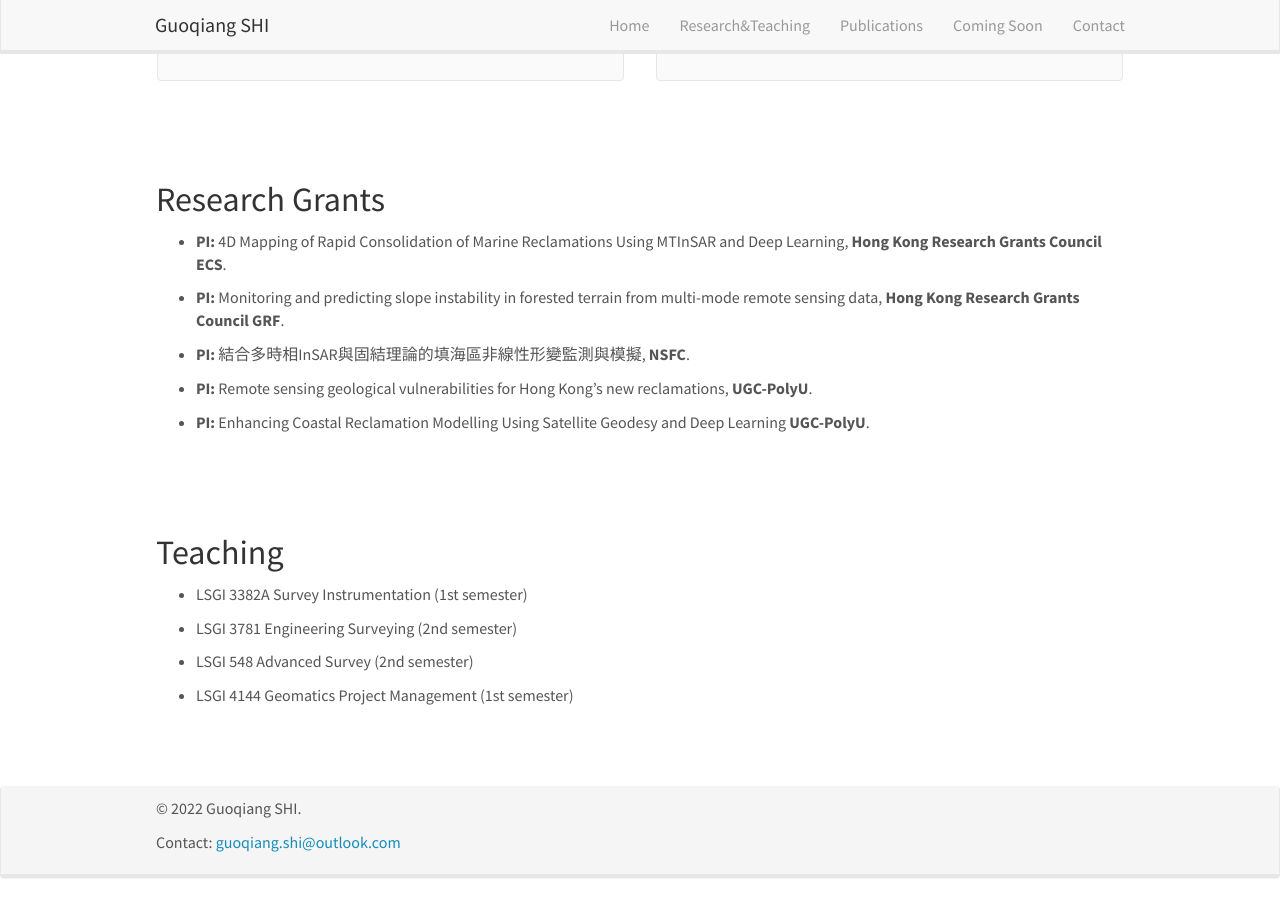
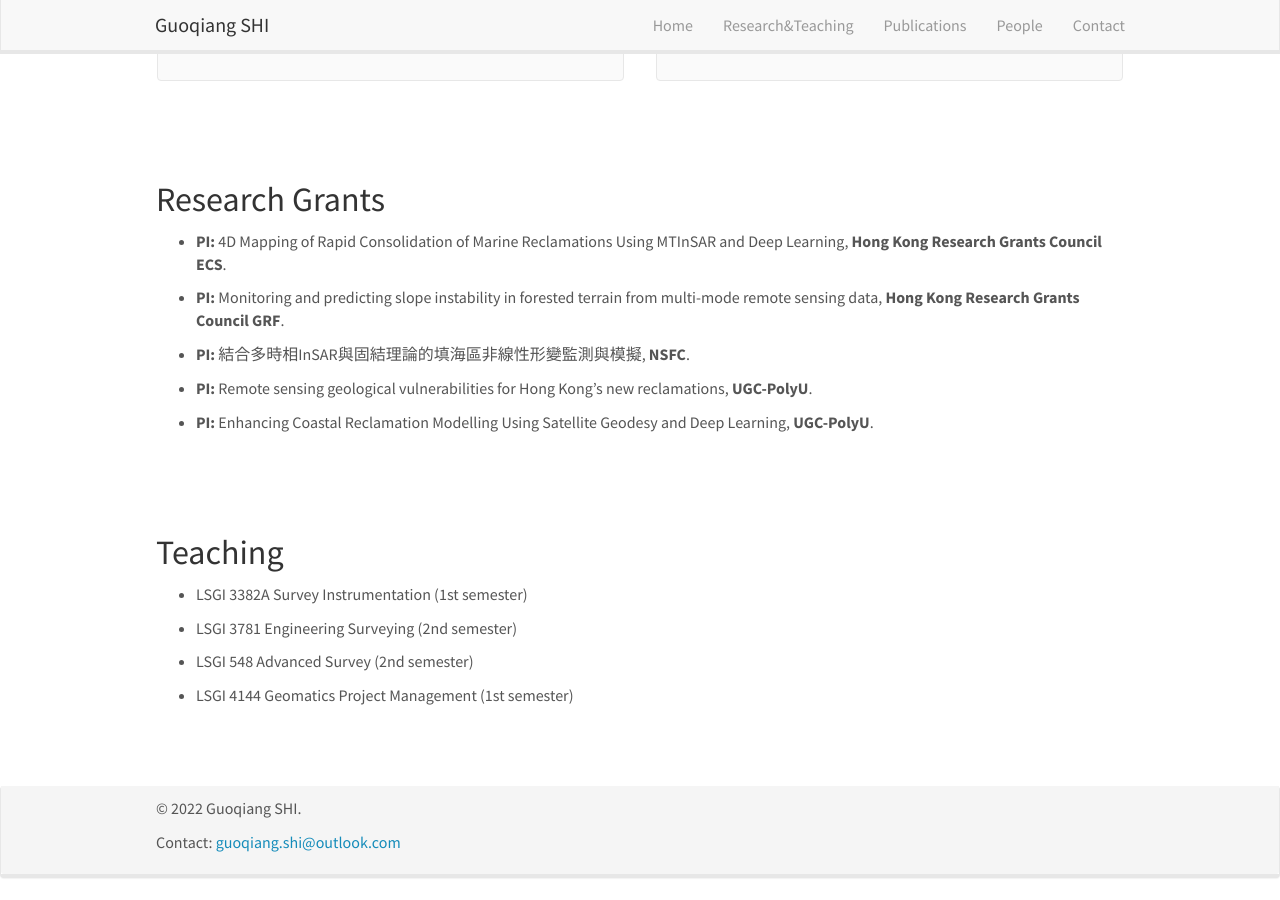
Before and after one commit to guoqiangshi/guoqiangshi.github.io, a Jekyll site: the page research.html, which Jekyll copies as it is, in a window 1280 px wide and 900 px high, scrolled down 910 px. Built offline with Jekyll 4.4.1, drawn with Linux system fonts in a browser that asks for light colours; nearby versions of some CDN libraries; library files that are not in the unit come from our copies.

Commit message:
Update research.html

```diff
--- a/research.html
+++ b/research.html
@@ -46,7 +46,7 @@
 		<li><a href="/">Home</a></li>
 		<li><a href="/research">Research&Teaching</a></li>
 		<li><a href="/publications">Publications</a></li>
-		<li><a href="/comingsoon">Coming Soon</a></li>
+		<li><a href="/people">People</a></li>
 		<li><a href="/contact">Contact</a></li>
 	  </ul>
 	</div>
@@ -293,7 +293,7 @@
         <p><strong>PI:</strong> Remote sensing geological vulnerabilities for Hong Kong’s new reclamations, <strong>UGC-PolyU</strong>.</p>
       </li>
 	  <li>
-		<p><strong>PI:</strong> Enhancing Coastal Reclamation Modelling Using Satellite Geodesy and Deep Learning <strong>UGC-PolyU</strong>.</p>
+		<p><strong>PI:</strong> Enhancing Coastal Reclamation Modelling Using Satellite Geodesy and Deep Learning, <strong>UGC-PolyU</strong>.</p>
       </li>
 
 	    <p><br /></p>
```
